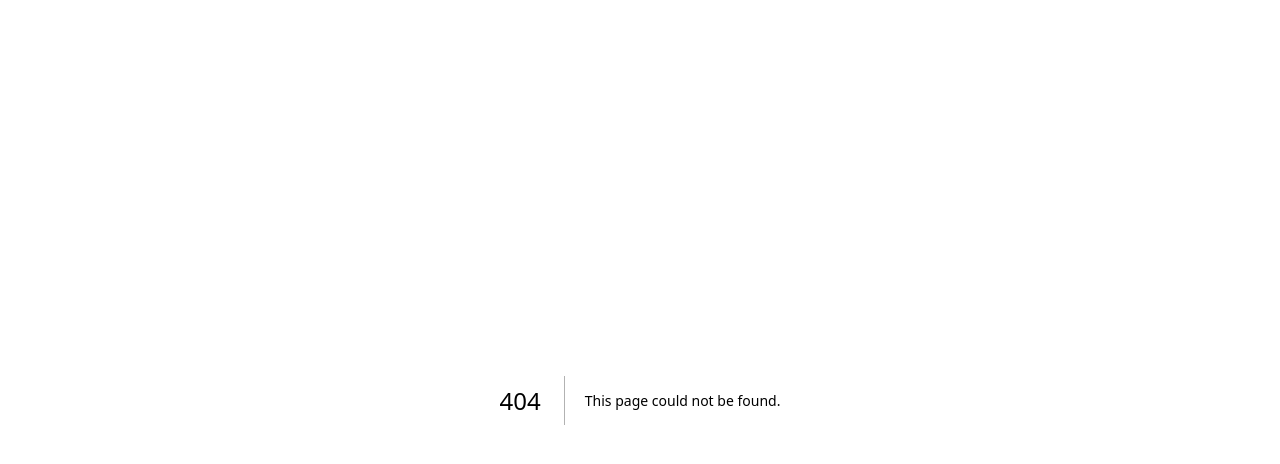
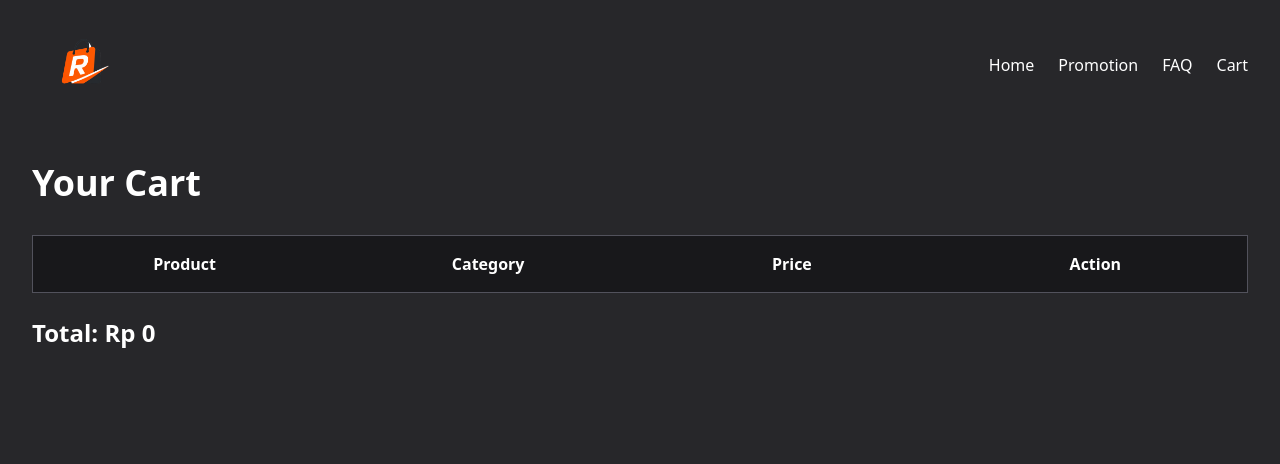
Before and after one commit to Revou-FSSE-Feb26/milestone-3-Arzy4, a Next.js app in the folder revoshop/: page /cart in a window 1280 px wide. Before the commit this address had no page. Shown: the top 464 px of the page. Built offline with nearby package versions, Linux system fonts and the light colour scheme.

Commit message:
feat: implement cart functionality with CartPage and AddToCartButton components

```diff
--- /dev/null
+++ b/revoshop/app/cart/page.tsx
@@ -0,0 +1,79 @@
+"use client";
+
+import { useEffect, useState } from "react";
+import Navbar from "../components/navbar";
+
+type Product = {
+  id: number;
+  name: string;
+  category: string;
+  price: number;
+  image: string;
+  description: string;
+};
+
+export default function CartPage() {
+  const [cart, setCart] = useState<Product[]>([]);
+
+  useEffect(() => {
+    const storedCart = localStorage.getItem("cart");
+    setCart(storedCart ? JSON.parse(storedCart) : []);
+  }, []);
+
+  const removeFromCart = (id: number) => {
+    const updatedCart = cart.filter((item) => item.id !== id);
+
+    setCart(updatedCart);
+    localStorage.setItem("cart", JSON.stringify(updatedCart));
+  };
+
+  const total = cart.reduce((sum, item) => sum + item.price, 0);
+
+  return (
+    <main className="min-h-screen bg-zinc-800 text-white">
+      <Navbar />
+
+      <section className="p-8">
+        <h1 className="text-4xl font-bold mb-8">Your Cart</h1>
+
+        <table className="w-full border border-zinc-600 table-fixed">
+            <thead className="bg-zinc-900">
+                <tr>
+                <th className="p-4 text-center w-[25%]">Product</th>
+                <th className="p-4 text-center w-[25%]">Category</th>
+                <th className="p-4 text-center w-[25%]">Price</th>
+                <th className="p-4 text-center w-[25%]">Action</th>
+                </tr>
+            </thead>
+
+            <tbody>
+                {cart.map((item) => (
+                <tr key={item.id} className="border-t border-zinc-600">
+                    <td className="p-4 text-center w-[25%]">{item.name}</td>
+
+                    <td className="p-4 text-center w-[25%]">{item.category}</td>
+
+                    <td className="p-4 text-center w-[25%]">
+                    Rp {item.price.toLocaleString("id-ID")}
+                    </td>
+
+                    <td className="p-4 text-center w-[25%]">
+                    <button
+                        onClick={() => removeFromCart(item.id)}
+                        className="bg-red-500 hover:bg-red-600 px-4 py-2 rounded-lg"
+                    >
+                        Remove
+                    </button>
+                    </td>
+                </tr>
+                ))}
+            </tbody>
+        </table>
+
+        <h2 className="text-2xl font-bold mt-6">
+          Total: Rp {total.toLocaleString("id-ID")}
+        </h2>
+      </section>
+    </main>
+  );
+}
--- /dev/null
+++ b/revoshop/app/components/addToCart.tsx
@@ -0,0 +1,56 @@
+"use client";
+
+import { useEffect, useState } from "react";
+
+type Product = {
+  id: number;
+  name: string;
+  category: string;
+  price: number;
+  image: string;
+  description: string;
+};
+
+export default function AddToCartButton({ product }: { product: Product }) {
+  const [isInCart, setIsInCart] = useState(false);
+
+  useEffect(() => {
+    const storedCart = localStorage.getItem("cart");
+    const cart = storedCart ? JSON.parse(storedCart) : [];
+
+    const exists = cart.some((item: Product) => item.id === product.id);
+    setIsInCart(exists);
+  }, [product.id]);
+
+  const handleCartButton = () => {
+    const storedCart = localStorage.getItem("cart");
+    const cart = storedCart ? JSON.parse(storedCart) : [];
+
+    if (isInCart) {
+      const updatedCart = cart.filter(
+        (item: Product) => item.id !== product.id
+      );
+
+      localStorage.setItem("cart", JSON.stringify(updatedCart));
+      setIsInCart(false);
+    } else {
+      const updatedCart = [...cart, product];
+
+      localStorage.setItem("cart", JSON.stringify(updatedCart));
+      setIsInCart(true);
+    }
+  };
+
+  return (
+    <button
+      onClick={handleCartButton}
+      className={`mt-8 px-6 py-3 rounded-xl font-bold duration-300 ${
+        isInCart
+          ? "bg-red-500 hover:bg-red-600"
+          : "bg-orange-500 hover:bg-orange-600"
+      }`}
+    >
+      {isInCart ? "Remove from Cart" : "Add to Cart"}
+    </button>
+  );
+}
--- a/revoshop/app/components/navbar.tsx
+++ b/revoshop/app/components/navbar.tsx
@@ -3,12 +3,18 @@ import Image from "next/image";
 
 export default function Navbar() {
   return (
-    <nav className="flex justify-between p-8">
-        <Image src="/revoShopLogo.png" alt="Logo" width={100} height={50} />
+    <nav className="flex justify-between items-center p-8">
+        <Image
+        src="/revoShopLogo.png"
+        alt="Logo"
+        width={100}
+        height={50}
+        />
         <div className="flex gap-6 text-white">
             <Link href="/">Home</Link>
             <Link href="/promotion">Promotion</Link>
             <Link href="/faq">FAQ</Link>
+            <Link href="/cart">Cart</Link>
         </div>
     </nav>
   );
--- a/revoshop/app/products/[id]/page.tsx
+++ b/revoshop/app/products/[id]/page.tsx
@@ -1,6 +1,8 @@
 import Image from "next/image";
 import Navbar from "../../components/navbar";
 import { products } from "../../data/products";
+import Link from "next/link";
+import AddToCartButton from "../../components/addToCart";
 
 type ProductDetailProps = {
   params: Promise<{
@@ -72,9 +74,9 @@ export default async function ProductDetail({
                     Rp {product.price.toLocaleString("id-ID")}
                 </p>
 
-                <button className="mt-8 bg-orange-500 hover:bg-orange-600 duration-300 px-6 py-3 rounded-xl font-bold">
-                    Add to Cart
-                </button>
+                <AddToCartButton
+                product={product}
+                />
 
             </div>
 
```
